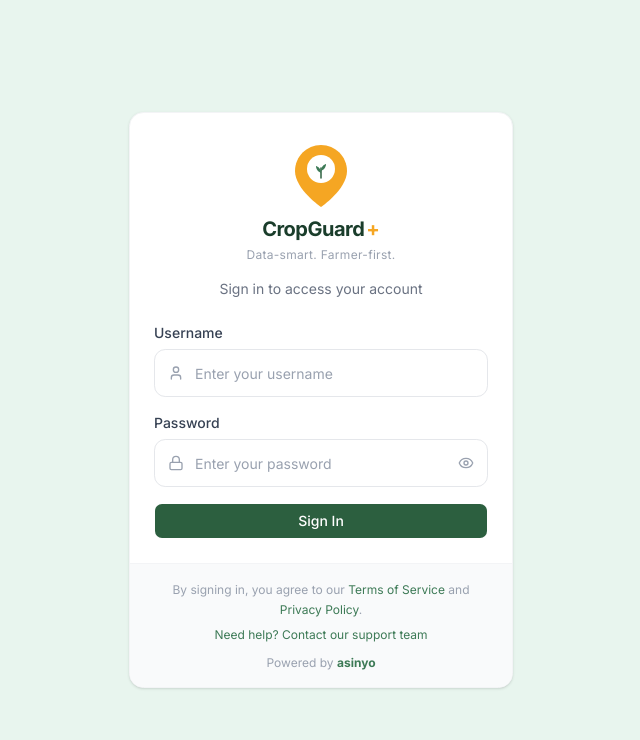
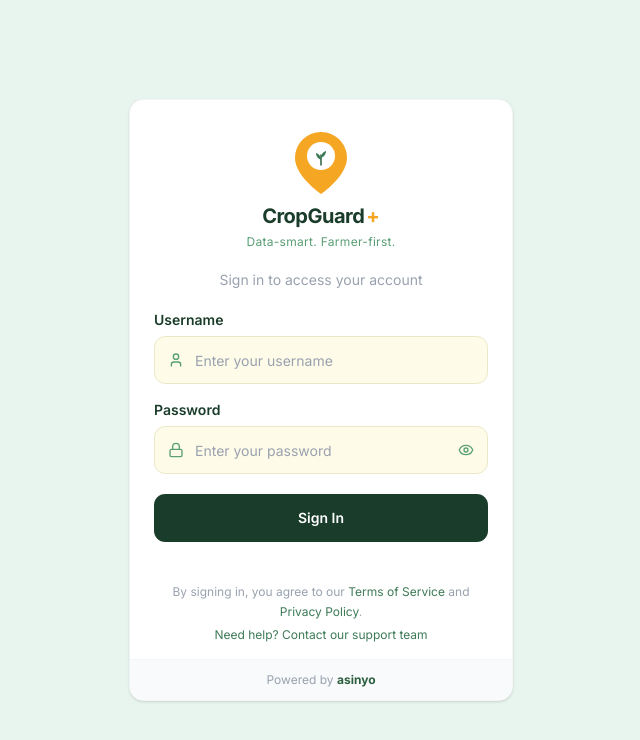
Before and after one commit to Ghazhi/crop-guard, a Next.js app: page /login in a window 1280 px wide. Shown: the top 740 px of the page, without its empty margins (319-959 px from the left). Built offline with nearby package versions, Linux system fonts and the light colour scheme.

Commit message:
login ui

```diff
--- a/src/app/login/_widgets/main.tsx
+++ b/src/app/login/_widgets/main.tsx
@@ -3,7 +3,6 @@
 import { useState } from 'react'
 import { useRouter } from 'next/navigation'
 import { Eye, EyeOff, Lock, User, AlertCircle } from 'lucide-react'
-import { ButtonTemplate } from '@/customComponents/ButtonTemplate'
 import { login } from '../_logics/functions'
 
 export function Main() {
@@ -25,50 +24,38 @@ export function Main() {
   }
 
   return (
-    <div
-      className="min-h-screen flex items-center justify-center px-4"
-      style={{ backgroundColor: '#e8f5ee' }}
-    >
-      <div className="w-full max-w-sm bg-white rounded-2xl overflow-hidden shadow-sm border border-gray-100">
+    <div className="min-h-screen flex flex-col items-center justify-center px-4" style={{ backgroundColor: '#e8f5ee' }}>
+
+      <div className="w-full max-w-sm bg-white rounded-2xl shadow-sm border border-gray-100 overflow-hidden">
 
         {/* Logo */}
-        <div className="pt-8 pb-4 flex flex-col items-center gap-1">
-          {/* Pin icon */}
-          <div className="relative mb-1">
+        <div className="pt-8 pb-3 flex flex-col items-center gap-1">
+          <div className="mb-1">
             <svg width="52" height="62" viewBox="0 0 52 62" fill="none" xmlns="http://www.w3.org/2000/svg">
-              {/* Pin body */}
-              <path
-                d="M26 0C11.64 0 0 11.64 0 26C0 44.2 26 62 26 62C26 62 52 44.2 52 26C52 11.64 40.36 0 26 0Z"
-                fill="#F5A623"
-              />
-              {/* Inner circle */}
-              <circle cx="26" cy="24" r="14" fill="white" />
-              {/* Seedling */}
+              <path d="M26 0C11.64 0 0 11.64 0 26C0 44.2 26 62 26 62C26 62 52 44.2 52 26C52 11.64 40.36 0 26 0Z" fill="#F5A623"/>
+              <circle cx="26" cy="24" r="14" fill="white"/>
               <g transform="translate(19, 15)">
-                {/* stem */}
                 <line x1="7" y1="18" x2="7" y2="8" stroke="#2C5F3F" strokeWidth="1.5" strokeLinecap="round"/>
-                {/* left leaf */}
                 <path d="M7 13 C7 13 2 11 2 6 C2 6 7 7 7 13Z" fill="#3D7A56"/>
-                {/* right leaf */}
                 <path d="M7 11 C7 11 12 9 12 4 C12 4 7 5 7 11Z" fill="#3D7A56"/>
               </g>
             </svg>
           </div>
-
           <div className="flex items-baseline gap-0.5">
             <span className="text-xl font-bold tracking-tight" style={{ color: '#1A3D2B' }}>CropGuard</span>
             <span className="text-xl font-bold" style={{ color: '#F5A623' }}>+</span>
           </div>
-          <p className="text-xs text-gray-400 tracking-wide">Data-smart. Farmer-first.</p>
+          <p className="text-xs tracking-wide" style={{ color: '#5A9E74' }}>Data-smart. Farmer-first.</p>
         </div>
 
         {/* Subtitle */}
-        <p className="text-center text-sm text-gray-500 mb-6">Sign in to access your account</p>
+        <p className="text-center text-sm text-gray-400 mt-2 mb-5">Sign in to access your account</p>
 
         {/* Form */}
         <form onSubmit={handleSubmit} className="px-6 pb-6 space-y-4">
+
           {error && (
-            <div className="flex items-start gap-2 p-3 bg-red-50 border border-red-100 rounded-lg">
+            <div className="flex items-start gap-2 p-3 bg-red-50 border border-red-100 rounded-xl">
               <AlertCircle className="w-4 h-4 text-red-500 mt-0.5 shrink-0" />
               <p className="text-sm text-red-600">{error}</p>
             </div>
@@ -76,9 +63,9 @@ export function Main() {
 
           {/* Username */}
           <div className="flex flex-col gap-1.5">
-            <label className="text-sm font-medium text-gray-700">Username</label>
+            <label className="text-sm font-semibold" style={{ color: '#1A3D2B' }}>Username</label>
             <div className="relative">
-              <span className="absolute left-3.5 top-1/2 -translate-y-1/2 text-gray-400">
+              <span className="absolute left-3.5 top-1/2 -translate-y-1/2" style={{ color: '#5A9E74' }}>
                 <User className="w-4 h-4" />
               </span>
               <input
@@ -87,16 +74,17 @@ export function Main() {
                 value={username}
                 onChange={e => setUsername(e.target.value)}
                 autoComplete="username"
-                className="w-full h-12 pl-10 pr-4 rounded-xl border border-gray-200 text-sm text-gray-700 bg-white focus:outline-none focus:border-[#3D7A56] focus:ring-2 focus:ring-[#3D7A56]/20 transition-all placeholder:text-gray-400"
+                style={{ backgroundColor: '#fefce8', borderColor: '#e9e9c8' }}
+                className="w-full h-12 pl-10 pr-4 rounded-xl border text-sm text-gray-700 focus:outline-none focus:border-[#3D7A56] focus:ring-2 focus:ring-[#3D7A56]/20 transition-all placeholder:text-gray-400"
               />
             </div>
           </div>
 
           {/* Password */}
           <div className="flex flex-col gap-1.5">
-            <label className="text-sm font-medium text-gray-700">Password</label>
+            <label className="text-sm font-semibold" style={{ color: '#1A3D2B' }}>Password</label>
             <div className="relative">
-              <span className="absolute left-3.5 top-1/2 -translate-y-1/2 text-gray-400">
+              <span className="absolute left-3.5 top-1/2 -translate-y-1/2" style={{ color: '#5A9E74' }}>
                 <Lock className="w-4 h-4" />
               </span>
               <input
@@ -105,31 +93,33 @@ export function Main() {
                 value={password}
                 onChange={e => setPassword(e.target.value)}
                 autoComplete="current-password"
-                className="w-full h-12 pl-10 pr-12 rounded-xl border border-gray-200 text-sm text-gray-700 bg-white focus:outline-none focus:border-[#3D7A56] focus:ring-2 focus:ring-[#3D7A56]/20 transition-all placeholder:text-gray-400"
+                style={{ backgroundColor: '#fefce8', borderColor: '#e9e9c8' }}
+                className="w-full h-12 pl-10 pr-12 rounded-xl border text-sm text-gray-700 focus:outline-none focus:border-[#3D7A56] focus:ring-2 focus:ring-[#3D7A56]/20 transition-all placeholder:text-gray-400"
               />
               <button
                 type="button"
                 onClick={() => setShowPassword(p => !p)}
-                className="absolute right-3.5 top-1/2 -translate-y-1/2 text-gray-400 hover:text-gray-600 transition-colors"
+                className="absolute right-3.5 top-1/2 -translate-y-1/2 transition-colors"
+                style={{ color: '#5A9E74' }}
               >
                 {showPassword ? <EyeOff className="w-4 h-4" /> : <Eye className="w-4 h-4" />}
               </button>
             </div>
           </div>
 
-          <ButtonTemplate
+          {/* Submit */}
+          <button
             type="submit"
-            label={loading ? 'Signing in…' : 'Sign In'}
-            variant="primary"
-            size="lg"
-            fullWidth
-            isLoading={loading}
-            isDisabled={loading}
-          />
+            disabled={loading}
+            className="w-full h-12 rounded-xl text-white text-sm font-semibold transition-opacity disabled:opacity-60 mt-1"
+            style={{ backgroundColor: '#1A3D2B' }}
+          >
+            {loading ? 'Signing in…' : 'Sign In'}
+          </button>
         </form>
 
-        {/* Footer */}
-        <div className="border-t border-gray-100 bg-gray-50 px-6 py-4 text-center space-y-2">
+        {/* Terms */}
+        <div className="px-6 py-4 text-center space-y-1.5">
           <p className="text-xs text-gray-400 leading-relaxed">
             By signing in, you agree to our{' '}
             <span className="cursor-pointer" style={{ color: '#3D7A56' }}>Terms of Service</span>
@@ -139,12 +129,17 @@ export function Main() {
           <p className="text-xs cursor-pointer" style={{ color: '#3D7A56' }}>
             Need help? Contact our support team
           </p>
-          <p className="text-xs text-gray-400 pt-1">
-            Powered by <span className="font-bold" style={{ color: '#3D7A56' }}>asinyo</span>
+        </div>
+
+        {/* Powered by */}
+        <div className="border-t border-gray-100 px-6 py-3 text-center bg-gray-50">
+          <p className="text-xs text-gray-400">
+            Powered by <span className="font-bold" style={{ color: '#2C5F3F' }}>asinyo</span>
           </p>
         </div>
 
       </div>
+
     </div>
   )
 }
```
